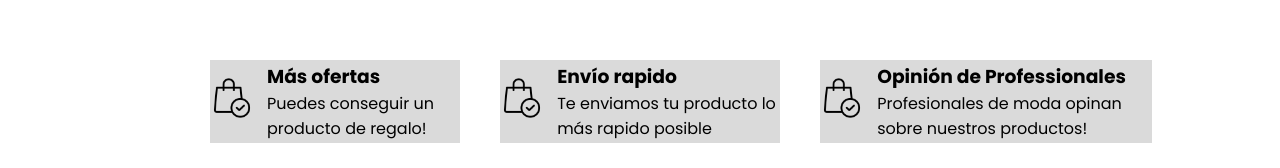
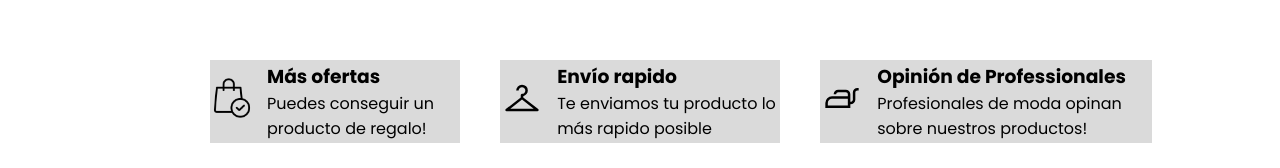
Before and after one commit to amaradaw/Proyecto_HTML_CSS, a plain HTML site: page index.html in a window 1280 px wide. Shown: the part 2324-2492 px from the top of the page. Drawn offline with nearby package versions, Linux system fonts and the light colour scheme.

Commit message:
cambiar los fotos de los iconos

```diff
--- a/index.html
+++ b/index.html
@@ -161,7 +161,7 @@
         </div>
         <div class="icon-1">
             <div class="icon-img">
-                <img src="imagenes/icono.png" alt="" width="40px">
+                <img src="imagenes/i1.svg" alt="" width="40px">
             </div>
             <div class="icon-txt">
                 <h3>Envío rapido</h3>
@@ -170,7 +170,7 @@
         </div>
         <div class="icon-1">
             <div class="icon-img">
-                <img src="imagenes/icono.png" alt="" width="40px">
+                <img src="imagenes/i2.svg" alt="" width="40px">
             </div>
             <div class="icon-txt">
                 <h3>Opinión de Professionales</h3>
```
Also changed, not shown: imagenes/i1.svg (added), imagenes/i2.svg (added), imagenes/menu.png (added), imagenes/right.png (added).
